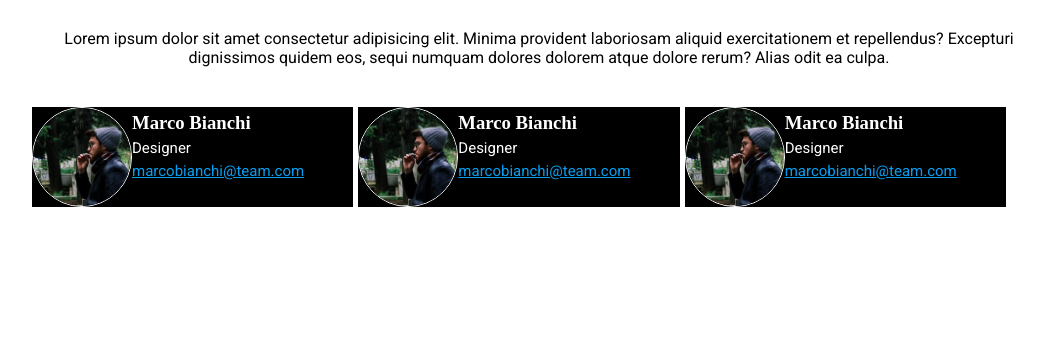
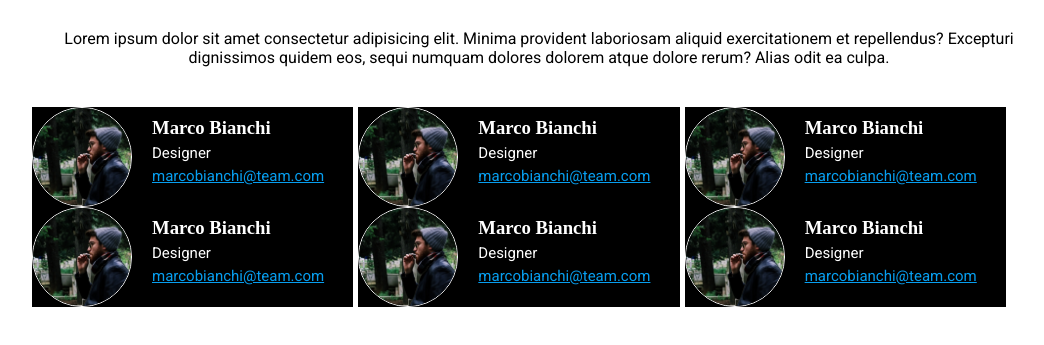
Before and after one commit to aeeerdna/html-css-float-cards, a plain HTML site: page index.html in a window 1280 px wide. Shown: the part 93-438 px from the top of the page, without its empty margins (101-1145 px from the left). Drawn offline with Linux system fonts and the light colour scheme; a web font is replaced by a local one.

Commit message:
ultimi 3 membri del team

```diff
--- a/css/style.css
+++ b/css/style.css
@@ -35,25 +35,24 @@ main {
     width: 100%;
 }
 
+.dimensioni {
+    width: 33%;
+    float: left;
+    width: calc(100% / 3 - 20px);
+}
+
 .componenti-team {
     background-color: black;
     height: 100px;
     text-align: left;
     margin-left: 5px;
-
 }
 
 h3 {
     color: white;
     font-family: 'Days One';
-    padding-top: 5px;
+    padding-top: 10px;
     margin-bottom: 5px;
-}
-
-.dimensioni {
-    width: 33%;
-    float: left;
-    width: calc(100% / 3 - 20px);
 }
 
 .float-left {
@@ -61,9 +60,8 @@ h3 {
     border-radius: 50%;
     border: 1px solid white;
     height: 100px;
+    margin-right: 20px;
 }
-
-
 
 .professione {
     color: white;
--- a/index.html
+++ b/index.html
@@ -25,14 +25,12 @@
 
     <!-- PRESENTAZIONE TEAM -->
     <main>
+        <section>
             <div class="dimensioni componenti-team">
                 <img class="float-left" src="img/male1.png" alt="Marco Bianchi">
                 <h3>Marco Bianchi</h3>
-            <div class="info-persone">
                 <p class="professione">Designer</p>
                 <p class="indirizzo-email">marcobianchi@team.com</p>
-            </div>
-
             </div>
 
             <div class="dimensioni componenti-team">
@@ -48,6 +46,32 @@
                 <p class="professione">Designer</p>
                 <p class="indirizzo-email">marcobianchi@team.com</p>
             </div>
+        </section>
+
+        <section>
+            <div class="dimensioni componenti-team">
+                <img class="float-left" src="img/male1.png" alt="Marco Bianchi">
+                <h3>Marco Bianchi</h3>
+                <p class="professione">Designer</p>
+                <p class="indirizzo-email">marcobianchi@team.com</p>
+            </div>
+
+            <div class="dimensioni componenti-team">
+                <img class="float-left" src="img/male1.png" alt="Marco Bianchi">
+                <h3>Marco Bianchi</h3>
+                <p class="professione">Designer</p>
+                <p class="indirizzo-email">marcobianchi@team.com</p>
+            </div>
+
+            <div class="dimensioni componenti-team">
+                <img class="float-left" src="img/male1.png" alt="Marco Bianchi">
+                <h3>Marco Bianchi</h3>
+                <p class="professione">Designer</p>
+                <p class="indirizzo-email">marcobianchi@team.com</p>
+            </div>
+        </section>
+
+
 
     </main>
     <!-- /PRESENTAZIONE TEAM -->
```
Lines whose indentation alone changed are shown as unchanged.
